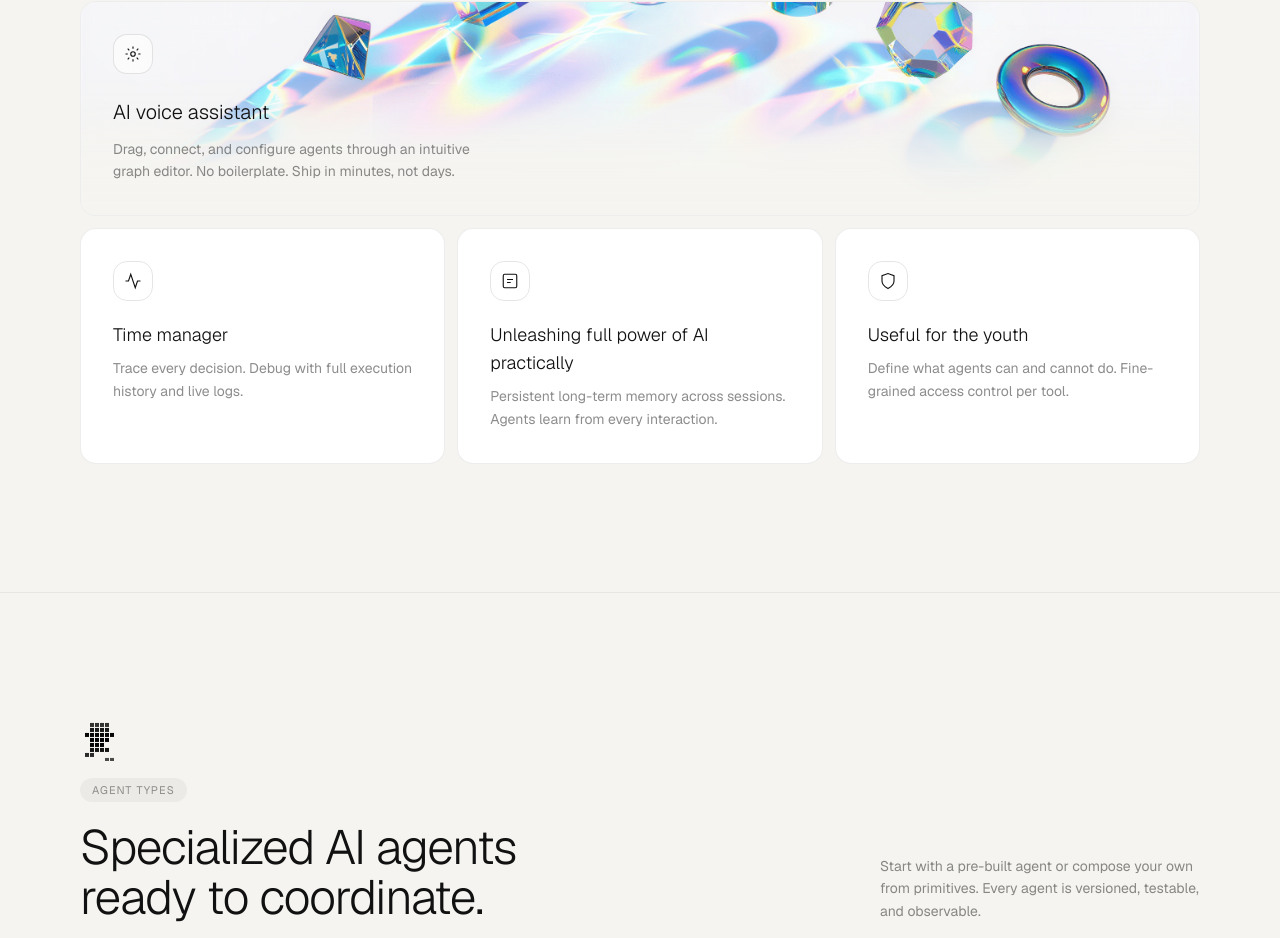
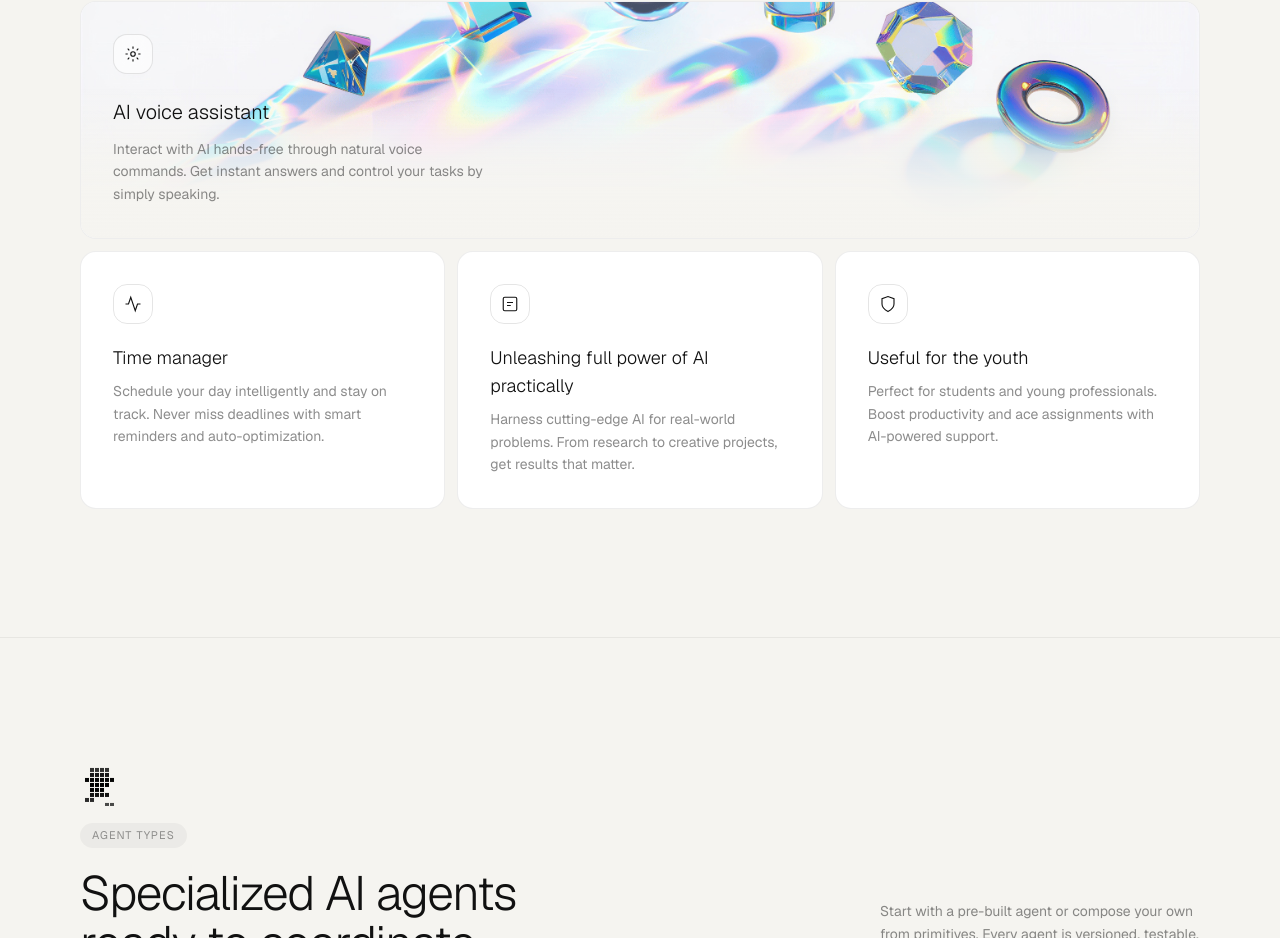
Before and after one commit to Kornok/v0-agentic-build-orchestrate-a-v6, a Next.js app: page / in a window 1280 px wide. Shown: the part 1156-2094 px from the top of the page. Built offline with nearby package versions, Linux system fonts and the light colour scheme.

Commit message:
feat: enhance feature descriptions for AI tools

```diff
--- a/app/page.tsx
+++ b/app/page.tsx
@@ -199,7 +199,7 @@ export default function AgenticPage() {
                 </div>
                 <h3 className="text-xl font-light mb-3">AI voice assistant</h3>
                 <p className="text-sm text-black/45 leading-relaxed max-w-sm">
-                  Drag, connect, and configure agents through an intuitive graph editor. No boilerplate. Ship in minutes, not days.
+                  Interact with AI hands-free through natural voice commands. Get instant answers and control your tasks by simply speaking.
                 </p>
               </div>
             </BentoCard>
@@ -210,7 +210,7 @@ export default function AgenticPage() {
                 <svg width="18" height="18" viewBox="0 0 24 24" fill="none" stroke="currentColor" strokeWidth="1.5"><polyline points="22 12 18 12 15 21 9 3 6 12 2 12"/></svg>
               </div>
               <h3 className="text-lg font-light mb-2">Time manager</h3>
-              <p className="text-sm text-black/45 leading-relaxed">Trace every decision. Debug with full execution history and live logs.</p>
+              <p className="text-sm text-black/45 leading-relaxed">Schedule your day intelligently and stay on track. Never miss deadlines with smart reminders and auto-optimization.</p>
             </BentoCard>
 
             <BentoCard className="col-span-12 md:col-span-4 p-8 min-h-[200px]" delay={160}>
@@ -218,7 +218,7 @@ export default function AgenticPage() {
                 <svg width="18" height="18" viewBox="0 0 24 24" fill="none" stroke="currentColor" strokeWidth="1.5"><rect x="3" y="3" width="18" height="18" rx="2"/><path d="M8 10h8M8 14h5"/></svg>
               </div>
               <h3 className="text-lg font-light mb-2">Unleashing full power of AI practically</h3>
-              <p className="text-sm text-black/45 leading-relaxed">Persistent long-term memory across sessions. Agents learn from every interaction.</p>
+              <p className="text-sm text-black/45 leading-relaxed">Harness cutting-edge AI for real-world problems. From research to creative projects, get results that matter.</p>
             </BentoCard>
 
             <BentoCard className="col-span-12 md:col-span-4 p-8 min-h-[200px]" delay={200}>
@@ -226,7 +226,7 @@ export default function AgenticPage() {
                 <svg width="18" height="18" viewBox="0 0 24 24" fill="none" stroke="currentColor" strokeWidth="1.5"><path d="M12 22s8-4 8-10V5l-8-3-8 3v7c0 6 8 10 8 10z"/></svg>
               </div>
               <h3 className="text-lg font-light mb-2">Useful for the youth</h3>
-              <p className="text-sm text-black/45 leading-relaxed">Define what agents can and cannot do. Fine-grained access control per tool.</p>
+              <p className="text-sm text-black/45 leading-relaxed">Perfect for students and young professionals. Boost productivity and ace assignments with AI-powered support.</p>
             </BentoCard>
           </div>
         </div>
```
